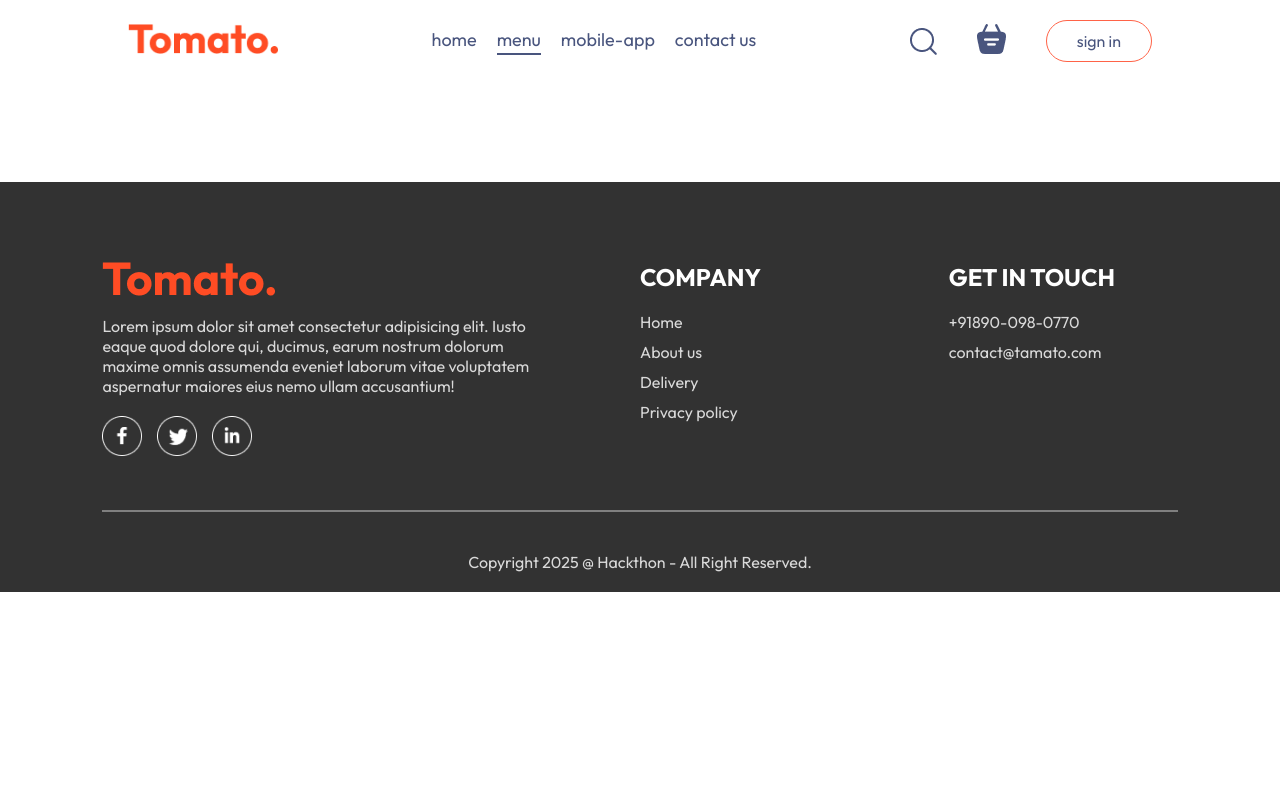
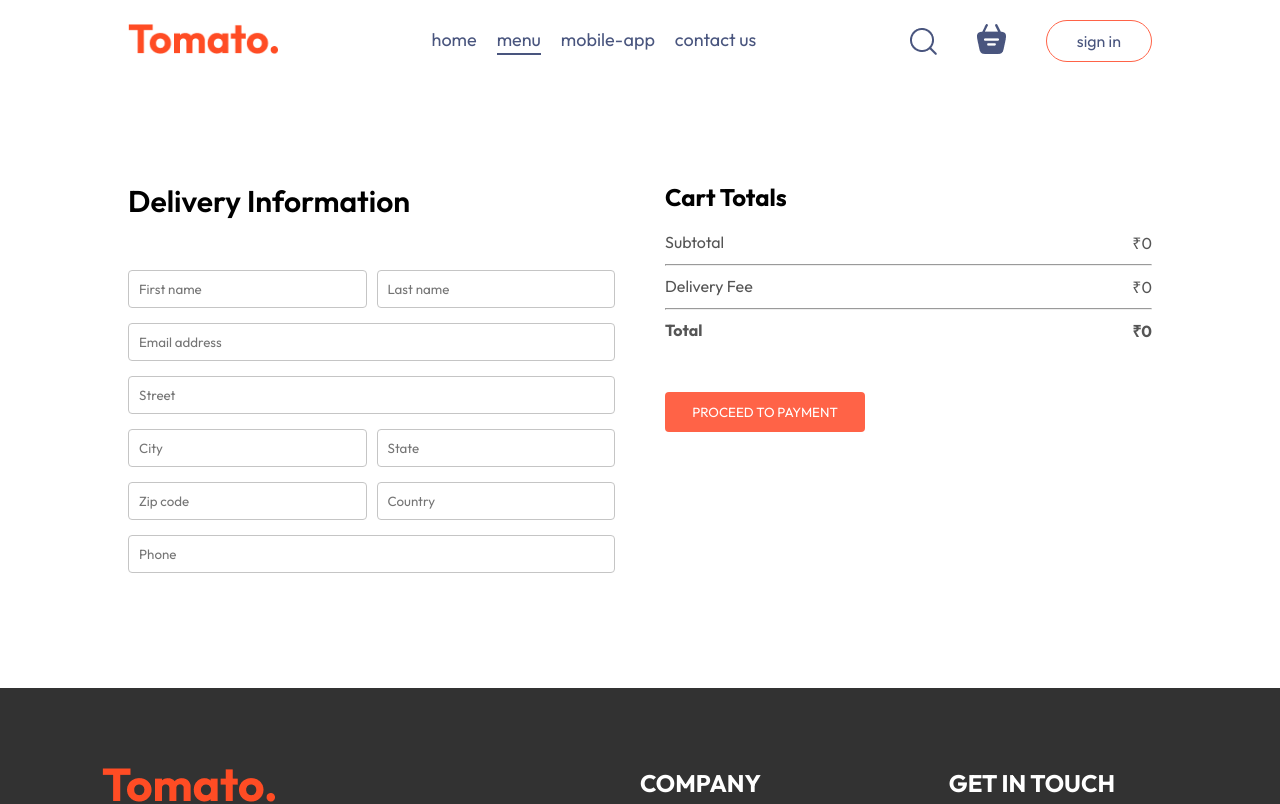
Before and after one commit to KanakYadav001/Food-Website, a React (Vite) app: page /order in a window 1280 px wide. Shown: the top 804 px of the page. Built offline with nearby package versions, Linux system fonts and the light colour scheme.

Commit message:
place order page done

```diff
--- a/src/pages/Cart/Cart.jsx
+++ b/src/pages/Cart/Cart.jsx
@@ -1,11 +1,12 @@
 import React, { useContext } from 'react'
 import './Cart.css'
 import { StoreContext } from '../../context/StoreContext';
+import { useNavigate } from 'react-router-dom';
 
 const Cart = () => {
 
   const {cartItems,food_list,removeFromCart,getTotalCartAmount} = useContext(StoreContext);
-
+ const navigate = useNavigate();
   return (
     <div className='cart'>
       <div className="cart-items">
@@ -49,15 +50,15 @@
             <hr />
             <div className="cart-total-details">
               <p>Delivery Fee</p>
-              <p>₹{2}</p>
+              <p>₹{getTotalCartAmount()===0?0:2}</p>
             </div>
             <hr />
             <div className="cart-total-details">
               <b>Total</b>
-              <b>₹{getTotalCartAmount()+2}</b>
+              <b>₹{ getTotalCartAmount()===0?0:getTotalCartAmount()+2}</b>
             </div>
           </div>
-           <button>PROCEED TO CHECKOUT</button>
+           <button onClick={()=>navigate('/order')}>PROCEED TO CHECKOUT</button>
          </div>
          <div className="cart-promocode">
           <div>
--- a/src/pages/PlaceOrder/PlaceOrder.css
+++ b/src/pages/PlaceOrder/PlaceOrder.css
@@ -0,0 +1,40 @@
+.place-order{
+    display: flex;
+    align-items: start;
+    justify-content: space-between;
+    gap : 50px;
+    margin-top: 100px;
+
+}
+
+.place-order-left{
+    width: 100%;
+    max-width: max(30%,500px);
+}
+.place-order-left .title{
+    font-size: 30px;
+    font-weight: 600;
+    margin-bottom: 50px;
+
+}
+
+.place-order-left input{
+    margin-bottom: 15px;
+    width: 100%;
+    padding: 10px;
+    border: 1px solid #c5c5c5;
+    border-radius: 4px;
+ outline-color: tomato;
+}
+
+.place-order-left .multi-fields{
+    display: flex;
+    gap:10px;
+}
+.place-order-right{
+    width: 100%;
+    max-width: max(40%,500px);
+}
+.place-order .cart-total button{
+    margin-top: 30px;
+}
--- a/src/pages/PlaceOrder/PlaceOrder.jsx
+++ b/src/pages/PlaceOrder/PlaceOrder.jsx
@@ -1,10 +1,51 @@
-import React from 'react'
+import React, { useContext } from 'react'
 import './PlaceOrder.css'
+import { StoreContext } from '../../context/StoreContext'
 function PlaceOrder() {
+  const {getTotalCartAmount} = useContext(StoreContext)
   return (
-    <div>
-
-    </div>
+    <form className='place-order'>
+      <div className='place-order-left'>
+        <p className="title">Delivery Information</p>
+        <div className="multi-fields">
+          <input type="text"  placeholder='First name'/>
+          <input type="text" placeholder='Last name'/>
+        </div>
+        <input type="email" placeholder='Email address'/>
+        <input type="text" placeholder='Street' />
+        <div className="multi-fields">
+          <input type="text"  placeholder='City'/>
+          <input type="text" placeholder='State'/>
+        </div>
+        <div className="multi-fields">
+          <input type="text"  placeholder='Zip code'/>
+          <input type="text" placeholder='Country'/>
+        </div>
+        <input type="text" placeholder='Phone' />
+      </div>
+      <div className="place-order-right">
+        <div className="cart-total">
+          <h2>Cart Totals</h2>
+          <div>
+            <div className="cart-total-details">
+              <p>Subtotal</p>
+              <p>₹{getTotalCartAmount()}</p>
+            </div>
+            <hr />
+           <div className="cart-total-details">
+              <p>Delivery Fee</p>
+              <p>₹{getTotalCartAmount()===0?0:2}</p>
+            </div>
+            <hr />
+            <div className="cart-total-details">
+              <b>Total</b>
+              <b>₹{ getTotalCartAmount()===0?0:getTotalCartAmount()+2}</b>
+            </div>
+          </div>
+           <button>PROCEED TO PAYMENT</button>
+         </div>
+      </div>
+    </form>
   )
 }
 
```
